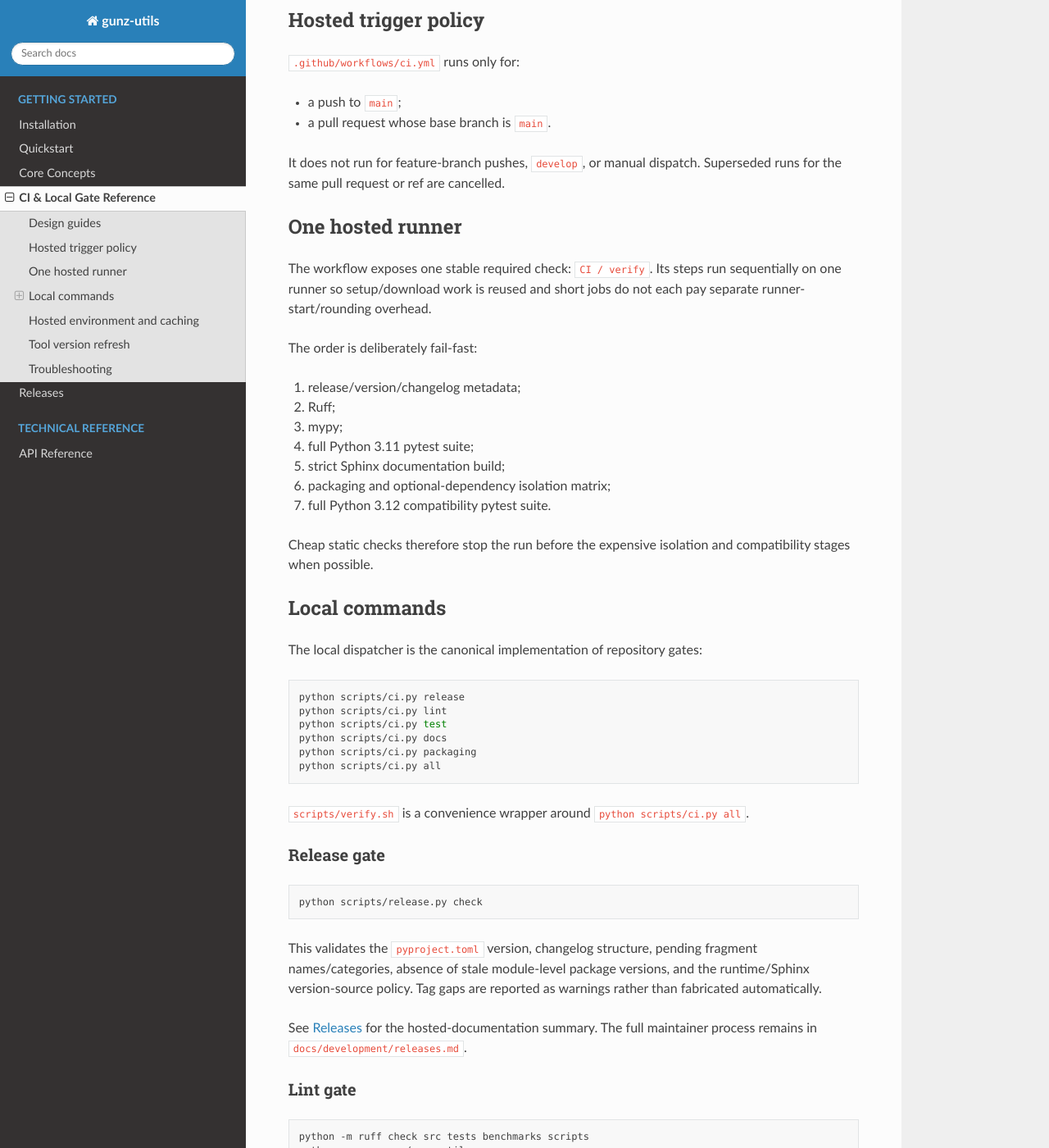
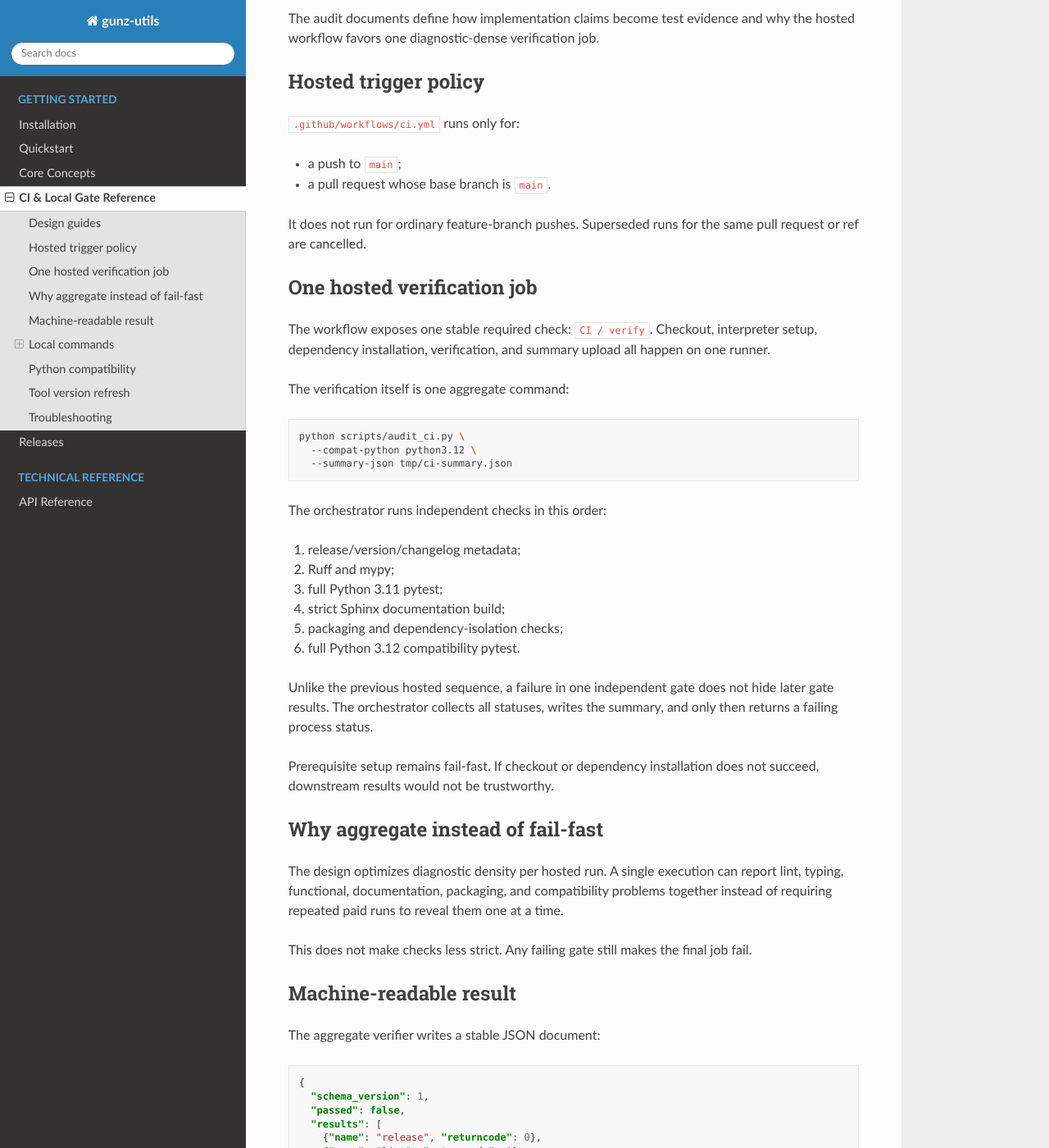
Before and after one commit to sXperfect/gunz-utils, a Sphinx documentation site: the page built from docs/source/ci.md, in a window 1280 px wide and 1400 px high, scrolled down 500 px. Shown: the whole window at 82% size. Built offline with Sphinx 7.4.7 and the Read the Docs theme 3.1.0, drawn with Linux system fonts in a browser that asks for light colours; some of the changed text lies outside the part shown.

Commit message:
docs(ci): document aggregate single-job verification

````diff
--- a/docs/source/ci.md
+++ b/docs/source/ci.md
@@ -6,14 +6,16 @@ time. GitHub Actions verifies only changes entering or already on `main`.
 
 ## Design guides
 
-The durable design rationale and validation history live under:
+The correctness-audit and CI rationale live under:
 
+- `docs/design/audit/algorithm-method-audit.md`
+- `docs/design/audit/proof-test-catalogue.md`
+- `docs/design/audit/ci-strategy.md`
 - `docs/guides/ci/design.md`
 - `docs/guides/ci/lessons-learned.md`
 
-Those guides explain why the hosted workflow is sequential, main-only,
-history-aware, strict on documentation warnings, and local-first for ordinary
-development.
+The audit documents define how implementation claims become test evidence and
+why the hosted workflow favors one diagnostic-dense verification job.
 
 ## Hosted trigger policy
 
@@ -22,31 +24,79 @@ development.
 - a push to `main`;
 - a pull request whose base branch is `main`.
 
-It does not run for feature-branch pushes, `develop`, or manual dispatch.
-Superseded runs for the same pull request or ref are cancelled.
+It does not run for ordinary feature-branch pushes. Superseded runs for the
+same pull request or ref are cancelled.
 
-## One hosted runner
+## One hosted verification job
 
-The workflow exposes one stable required check: `CI / verify`. Its steps run
-sequentially on one runner so setup/download work is reused and short jobs do
-not each pay separate runner-start/rounding overhead.
+The workflow exposes one stable required check: `CI / verify`. Checkout,
+interpreter setup, dependency installation, verification, and summary upload
+all happen on one runner.
 
-The order is deliberately fail-fast:
+The verification itself is one aggregate command:
+
+```bash
+python scripts/audit_ci.py \
+  --compat-python python3.12 \
+  --summary-json tmp/ci-summary.json
+```
+
+The orchestrator runs independent checks in this order:
 
 1. release/version/changelog metadata;
-2. Ruff;
-3. mypy;
-4. full Python 3.11 pytest suite;
-5. strict Sphinx documentation build;
-6. packaging and optional-dependency isolation matrix;
-7. full Python 3.12 compatibility pytest suite.
+2. Ruff and mypy;
+3. full Python 3.11 pytest;
+4. strict Sphinx documentation build;
+5. packaging and dependency-isolation checks;
+6. full Python 3.12 compatibility pytest.
 
-Cheap static checks therefore stop the run before the expensive isolation and
-compatibility stages when possible.
+Unlike the previous hosted sequence, a failure in one independent gate does
+not hide later gate results. The orchestrator collects all statuses, writes the
+summary, and only then returns a failing process status.
+
+Prerequisite setup remains fail-fast. If checkout or dependency installation
+does not succeed, downstream results would not be trustworthy.
+
+## Why aggregate instead of fail-fast
+
+The design optimizes diagnostic density per hosted run. A single execution can
+report lint, typing, functional, documentation, packaging, and compatibility
+problems together instead of requiring repeated paid runs to reveal them one at
+a time.
+
+This does not make checks less strict. Any failing gate still makes the final
+job fail.
+
+## Machine-readable result
+
+The aggregate verifier writes a stable JSON document:
+
+```json
+{
+  "schema_version": 1,
+  "passed": false,
+  "results": [
+    {"name": "release", "returncode": 0},
+    {"name": "lint", "returncode": 1}
+  ]
+}
+```
+
+On GitHub Actions the same results are written to the step summary. The JSON
+summary is uploaded with `if: always()` for post-failure inspection.
 
 ## Local commands
 
-The local dispatcher is the canonical implementation of repository gates:
+Run the same aggregate verifier used by hosted CI:
+
+```bash
+./scripts/verify.sh
+```
+
+If `python3.12` is installed, the wrapper includes the compatibility pass
+automatically.
+
+For focused diagnosis, individual gates remain available:
 
 ```bash
 python scripts/ci.py release
@@ -54,11 +104,10 @@ python scripts/ci.py lint
 python scripts/ci.py test
 python scripts/ci.py docs
 python scripts/ci.py packaging
-python scripts/ci.py all
 ```
 
-`scripts/verify.sh` is a convenience wrapper around
-`python scripts/ci.py all`.
+The legacy `python scripts/ci.py all` command remains a simple sequential
+fail-fast helper; `scripts/audit_ci.py` is the preferred pre-merge aggregate.
 
 ### Release gate
 
@@ -66,13 +115,8 @@ python scripts/ci.py all
 python scripts/release.py check
 ```
 
-This validates the `pyproject.toml` version, changelog structure, pending
-fragment names/categories, absence of stale module-level package versions, and
-the runtime/Sphinx version-source policy. Tag gaps are reported as warnings
-rather than fabricated automatically.
-
-See [Releases](releases.md) for the hosted-documentation summary. The full
-maintainer process remains in `docs/development/releases.md`.
+Validates package version, changelog structure, pending fragment naming, and
+release metadata.
 
 ### Lint gate
 
@@ -81,8 +125,8 @@ python -m ruff check src tests benchmarks scripts
 python -m mypy src/gunz_utils
 ```
 
-Ruff includes repository tooling so `scripts/release.py` and the CI dispatcher
-are validated rather than treated as unowned automation.
+Both tools are run by the gate so a Ruff failure does not suppress the mypy
+result.
 
 ### Test gate
 
@@ -90,8 +134,8 @@ are validated rather than treated as unowned automation.
 python -m pytest
 ```
 
-The hosted workflow executes the full suite on Python 3.11 and repeats it on
-Python 3.12 only after the earlier gates pass.
+Pytest runs the full collection without an artificial `maxfail` cap so one
+run can report multiple failing tests.
 
 ### Documentation gate
 
@@ -99,8 +143,7 @@ Python 3.12 only after the earlier gates pass.
 python scripts/ci.py docs
 ```
 
-This calls `scripts/build_docs.sh`, which performs a strict Sphinx build with
-warnings treated as errors.
+Builds Sphinx documentation strictly, with warnings treated as errors.
 
 ### Packaging/isolation gate
 
@@ -108,57 +151,39 @@ warnings treated as errors.
 python scripts/ci.py packaging
 ```
 
-Each case runs in its own fresh `python -m venv` under `tmp/c05-venvs/` with
-`PYTHONPATH` removed. The matrix verifies:
+Fresh virtual environments verify the zero-dependency core, optional extras,
+headless plotting, and wheel/sdist installation behavior without mutating the
+active environment.
 
-- zero-dependency package import;
-- standard-library fallback behavior;
-- `validation` extra in isolation;
-- `project` extra in isolation;
-- `observability` extra in isolation;
-- `secure` extra in isolation;
-- real headless plotting through the `plot` extra;
-- wheel and sdist creation plus an outside-checkout wheel import.
+## Python compatibility
 
-The virtual environments are never cached. Pip's download/wheel cache may be
-reused so isolation stays real without repeatedly downloading unchanged
-artifacts.
-
-## Hosted environment and caching
-
-The workflow starts on Python 3.11 and uses `actions/setup-python` pip caching
-keyed by `pyproject.toml`. CI dependencies are installed once for the primary
-stages; pip itself is not upgraded on every run.
-
-The packaging gate creates fresh virtual environments but can reuse pip's
-download cache. After the primary gates pass, the same job switches to Python
-3.12, installs the compatibility-test requirements, and runs the complete test
-suite.
-
-No build artifacts are uploaded by default. The workflow has read-only
-`contents: read` permission.
+Hosted CI installs both Python 3.11 and 3.12 on the same runner. Python 3.11 is
+the primary verification interpreter. The aggregate orchestrator then invokes
+the full test suite with `python3.12` as an independent final gate.
 
 ## Tool version refresh
 
-Hosted developer-tool pins are explicit. To update one:
+Hosted developer-tool pins are explicit. When changing a pin:
 
-1. update the relevant pin in `.github/workflows/ci.yml`;
-2. install/test the same version locally;
-3. run `python scripts/ci.py all`;
-4. commit only after local verification succeeds.
+1. update `.github/workflows/ci.yml`;
+2. install and test the same version locally;
+3. run `./scripts/verify.sh`;
+4. commit only after the aggregate verifier passes.
 
-Do not add a second workflow merely to test another gate. Prefer extending the
-local dispatcher and the single `verify` job unless a materially different
-security/permission boundary requires separation.
+Do not add a second workflow or job merely to expose another ordinary gate.
+Prefer extending the aggregate verifier unless a materially different
+permission, operating-system, hardware, or security boundary requires separate
+execution.
 
 ## Troubleshooting
 
-- Release gate: `python scripts/release.py status` and
-  `python scripts/release.py check`.
+- Aggregate status: `tmp/ci-summary.json`.
+- Release: `python scripts/release.py status`.
 - Ruff/mypy: `python scripts/ci.py lint`.
 - Tests: `python scripts/ci.py test`.
 - Docs: `python scripts/ci.py docs`.
 - Packaging: `python scripts/ci.py packaging`.
 
-For feature work, fix failures locally before opening or updating a pull request
-to `main`; ordinary feature-branch pushes intentionally have no hosted CI.
+For feature work, fix failures locally before opening or updating a pull
+request to `main`; ordinary feature-branch pushes intentionally have no hosted
+CI.
````
